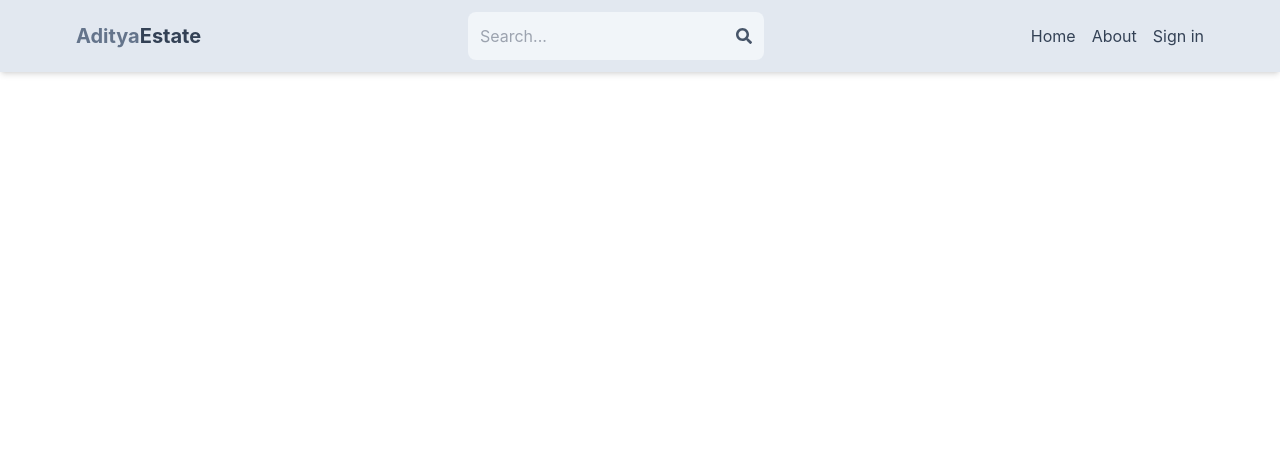
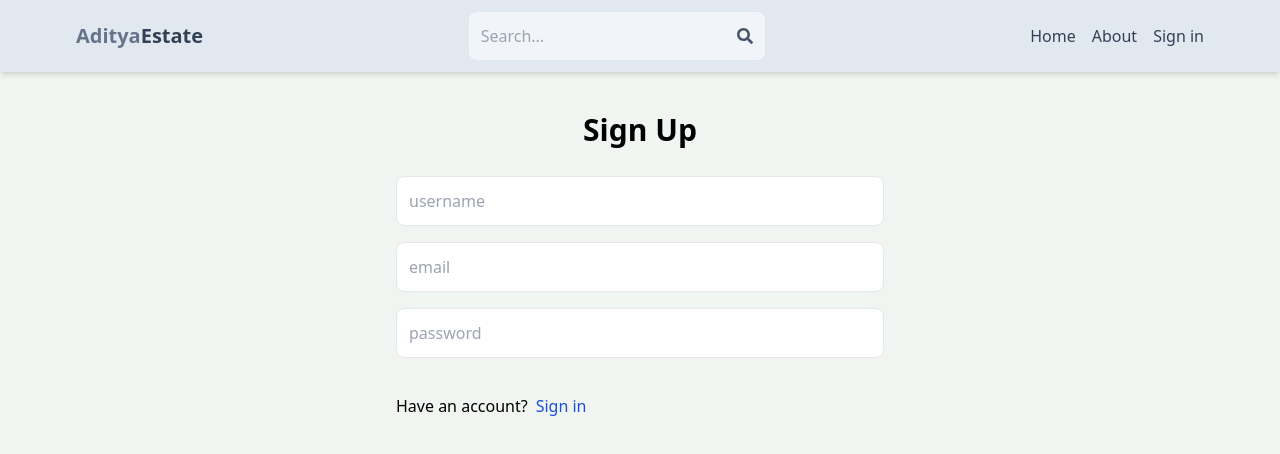
Before and after one commit to Aditya2003tyagi/mern-estate, a React (Create React App) app in the folder client/: page /sign-up in a window 1280 px wide. Shown: the top 454 px of the page. Built offline with nearby package versions, Linux system fonts and the light colour scheme.

Commit message:
complete signup  page ui

```diff
--- a/client/src/index.css
+++ b/client/src/index.css
@@ -2,15 +2,5 @@
 @tailwind components;
 @tailwind utilities;
 body {
-  margin: 0;
-  font-family: -apple-system, BlinkMacSystemFont, 'Segoe UI', 'Roboto', 'Oxygen',
-    'Ubuntu', 'Cantarell', 'Fira Sans', 'Droid Sans', 'Helvetica Neue',
-    sans-serif;
-  -webkit-font-smoothing: antialiased;
-  -moz-osx-font-smoothing: grayscale;
+      background-color: rgb(241, 245, 241);
 }
-
-code {
-  font-family: source-code-pro, Menlo, Monaco, Consolas, 'Courier New',
-    monospace;
-}
--- a/client/src/pages/SignUp.jsx
+++ b/client/src/pages/SignUp.jsx
@@ -1,9 +1,24 @@
-import React from 'react'
+import {Link} from 'react-router-dom'
 
 function SignUp() {
   return (
-    <div>
-
+    <div className='p-3 max-w-lg mx-auto'>
+      <h1 className='text-3xl text-center font-semibold my-7'>Sign Up</h1>
+      <form className='flex flex-col gap-4'>
+        <input type="text" placeholder='username'
+        className='border p-3 rounded-lg'id='username' />
+        <input type="email" placeholder='email'
+        className='border p-3 rounded-lg'id='email' />
+        <input type="password" placeholder='password'
+        className='border p-3 rounded-lg'id='password' />
+        <button clssName='bg-slate-700 text-white p-3 rounded-lg uppercase hover:opacity-95 disabled:opacity-80'></button>
+      </form>
+      <div className="flex gap-2 mt-5">
+        <p>Have an account?</p>
+        <Link to={"/sign-in"}>
+          <span className ='text-blue-700'>Sign in</span>
+        </Link>
+      </div>
     </div>
   )
 }
```
Also changed, not shown: 1 other file (tests, documents, lock files or other folders).
